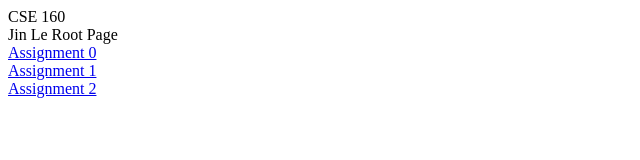
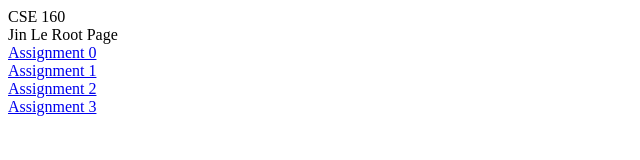
Before and after one commit to LeJin27/cse-160, a plain HTML site: page index.html in a window 1280 px wide. Shown: the whole page, without its empty margins (0-640 px from the left). Drawn offline with Linux system fonts and the light colour scheme.

Commit message:
added redirection link to root index html

```diff
--- a/index.html
+++ b/index.html
@@ -10,6 +10,7 @@
     <div><a href="ass0/asg0.html" title="Assignment 0">Assignment 0</a></div>
     <div><a href="ass1/ColoredPoints.html" title="Assignment 1">Assignment 1</a></div>
     <div><a href="ass2/BlockyAnimal.html" title="Assignment 2">Assignment 2</a></div>
+    <div><a href="ass3/public/world/Word.html" title="Assignment 3">Assignment 3</a></div>
 
 
 
```
